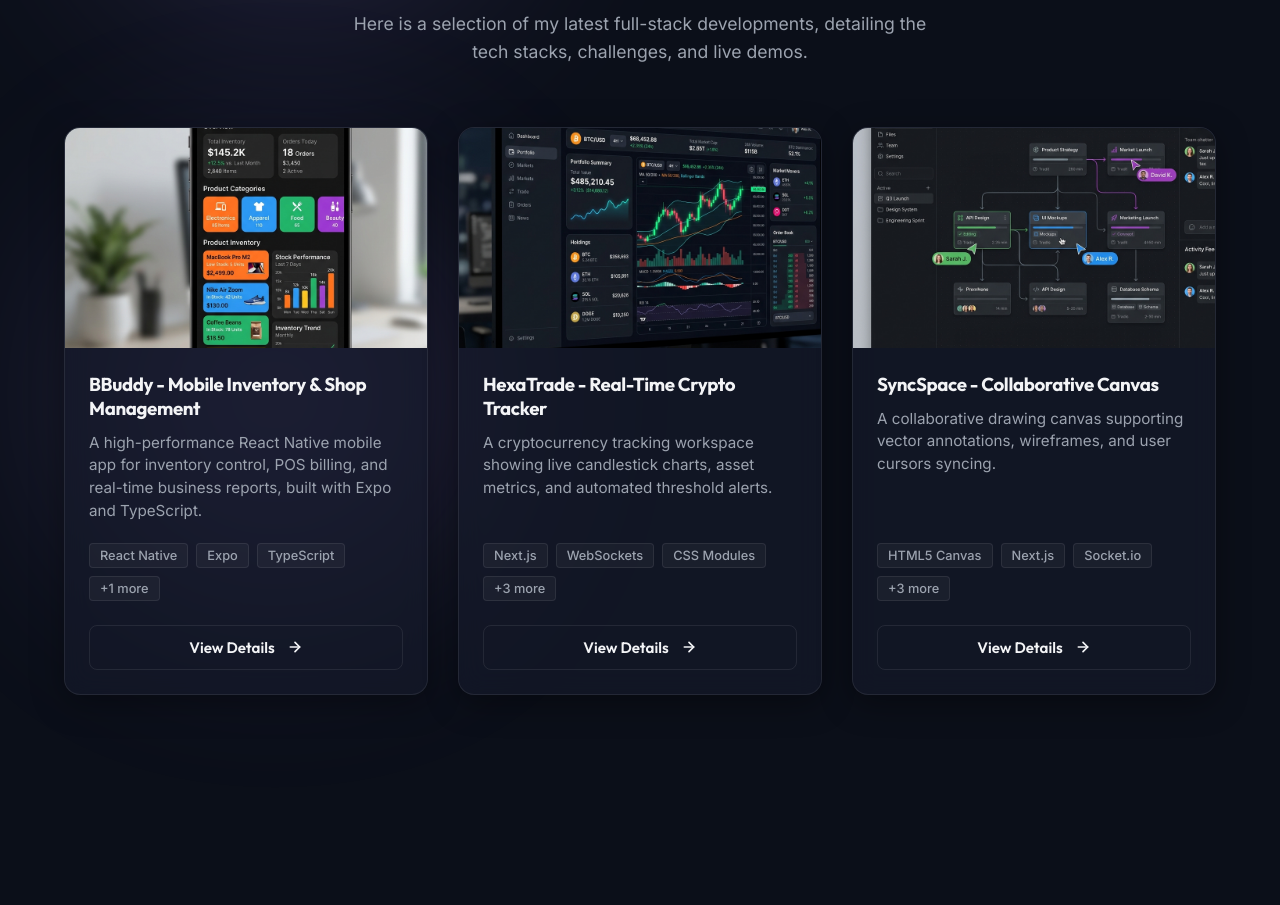
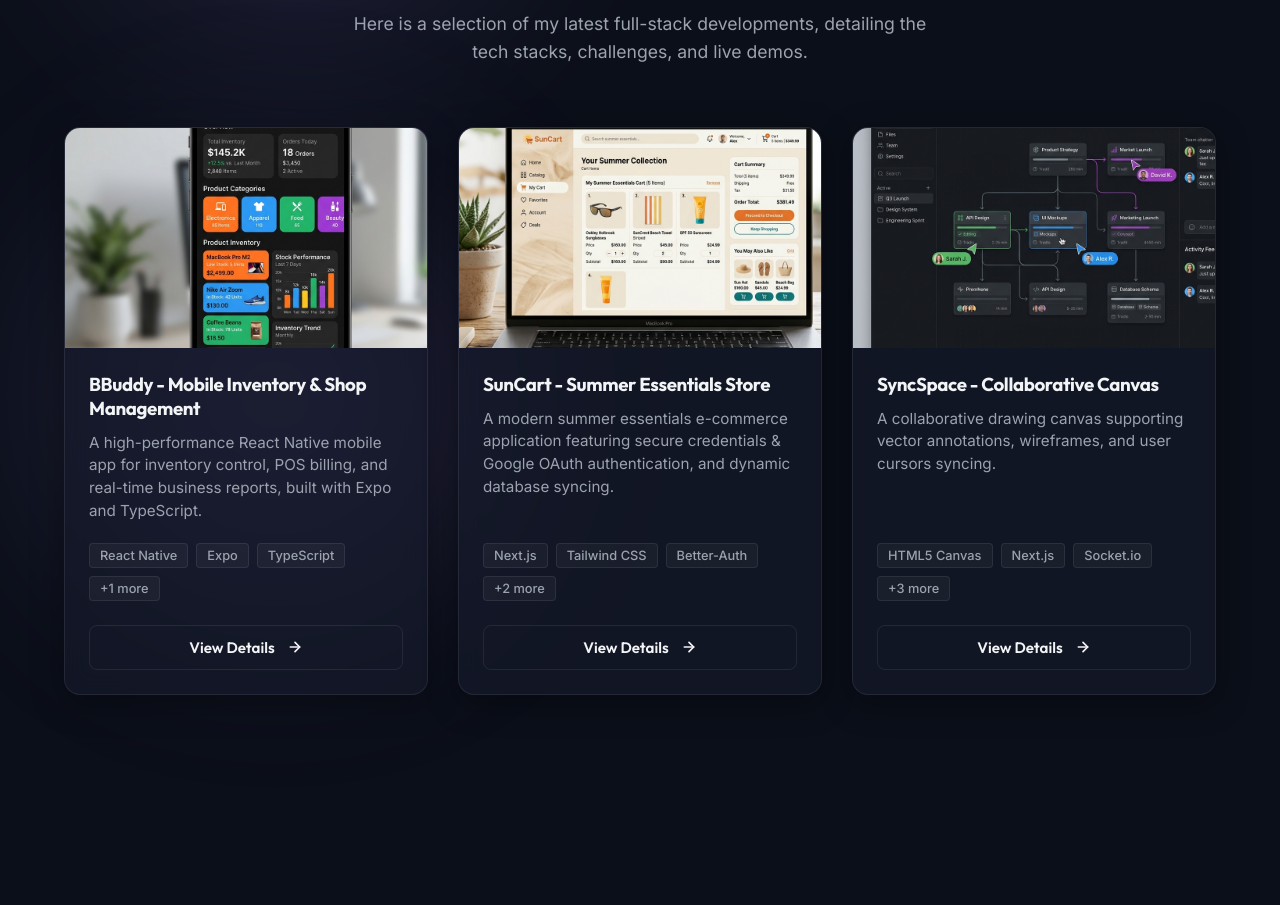
Before and after one commit to raihanuIR/Portfolio-Self, a Next.js app: page / in a window 1280 px wide. Shown: the part 3960-4865 px from the top of the page. Built offline with nearby package versions, Linux system fonts and the light colour scheme.

Commit message:
Showcase SunCart e-commerce app as second project in portfolio

```diff
--- a/components/Projects.jsx
+++ b/components/Projects.jsx
@@ -22,15 +22,15 @@ export default function Projects() {
     },
     {
       id: 2,
-      name: "HexaTrade - Real-Time Crypto Tracker",
-      shortDesc: "A cryptocurrency tracking workspace showing live candlestick charts, asset metrics, and automated threshold alerts.",
-      description: "HexaTrade connects to public cryptocurrency exchange API feeds to serve real-time price tick updates. Users can create personal portfolios, log transaction ledgers, set custom target-price notifications, and analyze candle trends.",
-      challenges: "Synchronizing high-frequency WebSocket streams across several coin detail panels created cascading re-render bottlenecks. We solved this by centralizing raw WebSocket connections in a custom React context and using a pub-sub model to update charts directly without triggers to parent page states.",
-      improvements: "Support direct wallet connection (Web3 wallets like MetaMask), add multi-language support, and introduce virtual paper trading simulations.",
-      tech: ["Next.js", "WebSockets", "CSS Modules", "Express", "PostgreSQL", "Redis"],
-      image: "/project2.png",
-      gitLink: "https://github.com/raihanulislam/hexatrade-client",
-      liveLink: "https://hexatrade.example.com",
+      name: "SunCart - Summer Essentials Store",
+      shortDesc: "A modern summer essentials e-commerce application featuring secure credentials & Google OAuth authentication, and dynamic database syncing.",
+      description: "SunCart is a premium e-commerce platform built with Next.js (App Router) to browse and manage summer items. It leverages Tailwind CSS v4 and DaisyUI v5 for high-fidelity styling. User credentials are secured using Better-Auth (credentials & Google OAuth), and MongoDB Atlas serves as the persistence engine.",
+      challenges: "Integrating session adapters (Better-Auth) within Next.js Server Components while maintaining fast, static-optimized load speeds. We resolved this by creating optimized adapter helpers, managing token session caches, and fine-tuning MongoDB connection pooling to prevent serverless function timeouts.",
+      improvements: "Integrate Stripe payment gateways, implement shopping cart slide-drawers with local storage synchronization, and build an admin dashboard panel for direct catalog inventory control.",
+      tech: ["Next.js", "Tailwind CSS", "Better-Auth", "MongoDB", "TypeScript"],
+      image: "/project2_suncart.png",
+      gitLink: "https://github.com/raihanuIR/SunCart",
+      liveLink: "https://sun-cart-eta.vercel.app/",
     },
     {
       id: 3,
```
Also changed, not shown: public/project2_suncart.png (added).
